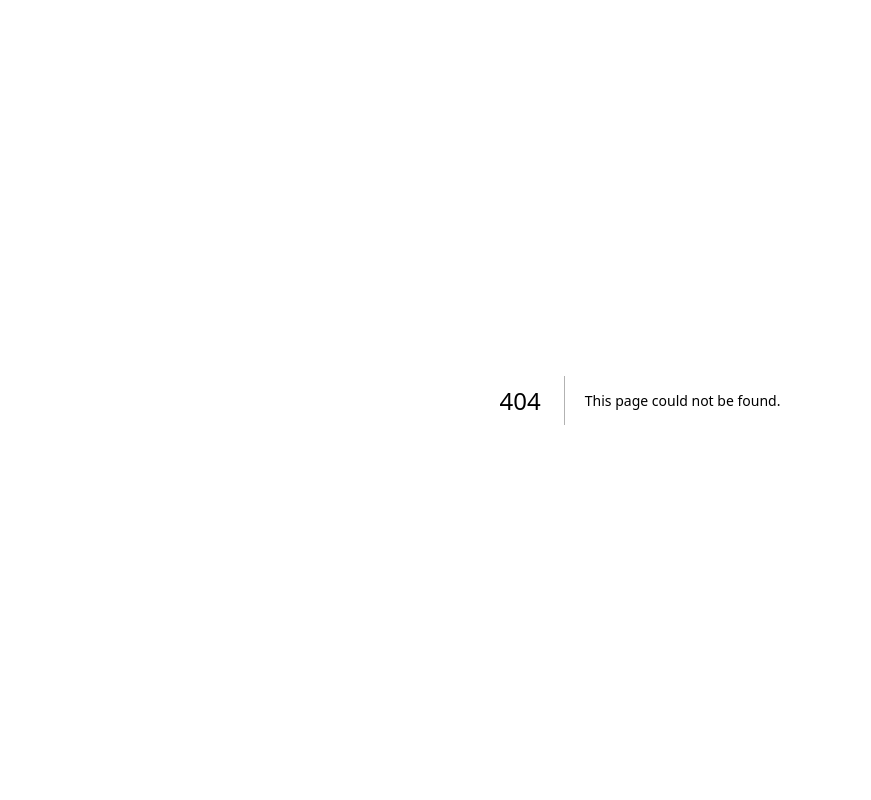
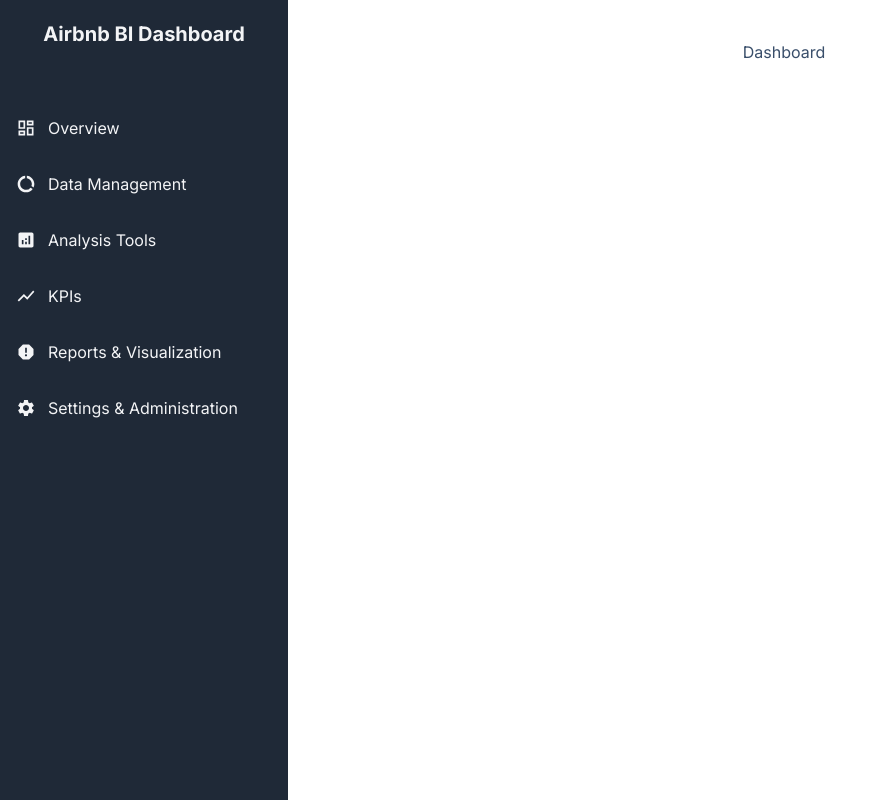
Before and after one commit to Ahmed-Amine-Hlel/airbnb-data-navigator, a Next.js app: page /dashboard in a window 1280 px wide. Before the commit this address had no page. Shown: the whole page, without its empty margins (0-871 px from the left). Built offline with nearby package versions, Linux system fonts and the light colour scheme.

Commit message:
add sidebar

```diff
--- a/package.json
+++ b/package.json
@@ -11,7 +11,8 @@
   "dependencies": {
     "next": "14.2.2",
     "react": "^18",
-    "react-dom": "^18"
+    "react-dom": "^18",
+    "react-icons": "^5.1.0"
   },
   "devDependencies": {
     "@types/node": "^20",
--- /dev/null
+++ b/src/app/components/layout/sidebar/Sidebar.tsx
@@ -0,0 +1,78 @@
+import Link from 'next/link';
+import React from 'react';
+import {
+  MdOutlineDashboard,
+  MdOutlineDataUsage,
+  MdAnalytics,
+  MdReport,
+  MdSettings,
+  MdShowChart,
+} from 'react-icons/md';
+
+const Sidebar: React.FC = () => {
+  return (
+    <div className="relative flex flex-col h-full w-[18rem] bg-gray-800 text-gray-100 transition-width duration-300 ease-in-out dark:bg-gray-900">
+      <div className="p-5 flex justify-center items-center">
+        <div className="text-xl font-bold">Airbnb BI Dashboard</div>
+      </div>
+      <ul className="flex-grow space-y-4 mt-10">
+        <li>
+          <Link
+            href="/dashboard"
+            className="px-4 py-2 flex items-center gap-3 hover:bg-gray-700 rounded-md transition-colors duration-200 ease-in-out cursor-pointer"
+          >
+            <MdOutlineDashboard className="text-xl" />
+            <span>Overview</span>
+          </Link>
+        </li>
+        <li>
+          <Link
+            href="/data-management"
+            className="px-4 py-2 flex items-center gap-3 hover:bg-gray-700 rounded-md transition-colors duration-200 ease-in-out cursor-pointer"
+          >
+            <MdOutlineDataUsage className="text-xl" />
+            <span>Data Management</span>
+          </Link>
+        </li>
+        <li>
+          <Link
+            href="/analysis-tools"
+            className="px-4 py-2 flex items-center gap-3 hover:bg-gray-700 rounded-md transition-colors duration-200 ease-in-out cursor-pointer"
+          >
+            <MdAnalytics className="text-xl" />
+            <span>Analysis Tools</span>
+          </Link>
+        </li>
+        <li>
+          <Link
+            href="/kpi"
+            className="px-4 py-2 flex items-center gap-3 hover:bg-gray-700 rounded-md transition-colors duration-200 ease-in-out cursor-pointer"
+          >
+            <MdShowChart className="text-xl" />
+            <span>KPIs</span>
+          </Link>
+        </li>
+        <li>
+          <Link
+            href="/reports"
+            className="px-4 py-2 flex items-center gap-3 hover:bg-gray-700 rounded-md transition-colors duration-200 ease-in-out cursor-pointer"
+          >
+            <MdReport className="text-xl" />
+            <span>Reports & Visualization</span>
+          </Link>
+        </li>
+        <li>
+          <Link
+            href="/settings"
+            className="px-4 py-2 flex items-center gap-3 hover:bg-gray-700 rounded-md transition-colors duration-200 ease-in-out cursor-pointer"
+          >
+            <MdSettings className="text-xl" />
+            <span>Settings & Administration</span>
+          </Link>
+        </li>
+      </ul>
+    </div>
+  );
+};
+
+export default Sidebar;
--- /dev/null
+++ b/src/app/dashboard/layout.tsx
@@ -0,0 +1,13 @@
+import React from 'react';
+import Sidebar from '../components/layout/sidebar/Sidebar';
+
+const DashboardLayout = ({ children }: { children: React.ReactNode }) => {
+  return (
+    <div className="flex h-screen">
+      <Sidebar />
+      <main className="flex-grow m-10 flex justify-center">{children}</main>
+    </div>
+  );
+};
+
+export default DashboardLayout;
--- /dev/null
+++ b/src/app/dashboard/page.tsx
@@ -0,0 +1,7 @@
+import React from 'react';
+
+const Dashboard = () => {
+  return <div>Dashboard</div>;
+};
+
+export default Dashboard;
```
Also changed, not shown: 1 other file (tests, documents, lock files or other folders).
